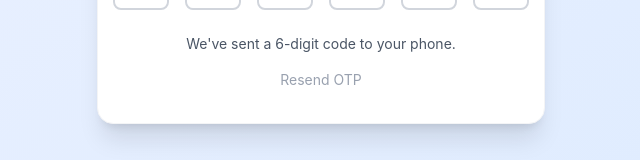
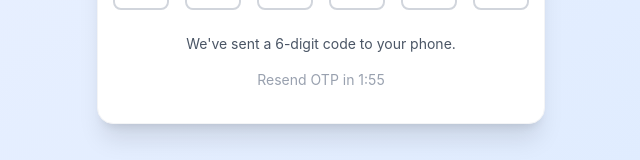
Before and after one commit to RasoulJf/Rokad-E-commerce, a React (Vite) app in the folder Client/: page /authorization/otp in a window 1280 px wide. Shown: the part 408-568 px from the top of the page, without its empty margins (319-959 px from the left). Built offline with nearby package versions, Linux system fonts and the light colour scheme.

Commit message:
Update Client

```diff
--- a/Client/src/App.jsx
+++ b/Client/src/App.jsx
@@ -1,23 +1,31 @@
 import React from "react";
 import { Toaster } from "react-hot-toast";
-import { Auth, Authorization,CheckOtp,CheckPass,ForgetPass } from "./Pages";
+import {
+  Auth,
+  Authorization,
+  CheckOtp,
+  CheckPass,
+  ForgetPass,
+  Home,
+} from "./Pages";
 import { Navigate, Route, Routes } from "react-router-dom";
-import Home from "./Pages/Home";
 import { useSelector } from "react-redux";
 export default function App() {
-  const token = useSelector(state=>state.auth.token)
+  const token = useSelector((state) => state.auth.token);
   return (
     <>
       <Routes>
-        <Route path="/" element={<Home/>}></Route>
-        <Route path="/authorization" element={token? <Navigate to={'/'}/>: <Authorization/>}>
-          <Route index element={<Auth/>}/>
-          <Route path="otp" element={<CheckOtp/>}/>
-          <Route path="pass" element={<CheckPass/>}/>
-          <Route path="forget-pass" element={<ForgetPass/>}/>
+        <Route path="/" element={<Home />} />
+        <Route
+          path="/authorization"
+          element={token ? <Navigate to={"/"} /> : <Authorization />}
+        >
+          <Route index element={<Auth />} />
+          <Route path="otp" element={<CheckOtp />} />
+          <Route path="pass" element={<CheckPass />} />
+          <Route path="forget-pass" element={<ForgetPass />} />
         </Route>
       </Routes>
-
       <Toaster />
     </>
   );
--- a/Client/src/Pages/Authorization/Auth/index.jsx
+++ b/Client/src/Pages/Authorization/Auth/index.jsx
@@ -1,38 +1,39 @@
-import React, { useState } from "react";
-import fetchData from '../../../Utils/fetchData'
-import { useNavigate } from "react-router-dom";
-import notify from "../../../Utils/notify";
+import React, { useState } from 'react';
+import notify from '../../../Utils/notify';
+import fetchData from '../../../Utils/fetchData';
+import { useNavigate } from 'react-router-dom';
 
 const Auth = () => {
-  const [phoneNumber, setPhoneNumber] = useState("");
-  const navigate = useNavigate();
-  const handleSubmit = async (e) => {
+  const [phoneNumber, setPhoneNumber] = useState('');
+const navigate=useNavigate()
+  const handleSubmit = async(e) => {
     if(!phoneNumber){
-      notify('please enter your phone number','error')
+      return notify('please enter your phone number','error')
     }
     e.preventDefault();
-    const res = await fetchData("auth", {
+    const res=await fetchData('auth',{
       method: "POST",
       headers: {
         "Content-type": "application/json",
       },
       body: JSON.stringify({ phoneNumber }),
-    });
+    })
     localStorage.setItem('phoneNumber',phoneNumber)
     localStorage.setItem('newAccount',res.newAccount)
     if(res.success){
-if(res.password){
-navigate('pass')
-}else{
-  navigate('otp')
-}
+      if(res.password){
+        navigate('pass')
+      }else{
+        notify(res.message,'success')
+        navigate('otp')
+      }
     }else{
-
+      notify(res.message,'error')
     }
   };
 
   const handleForgotPassword = () => {
-    navigate("/forget-pass");
+    navigate('forget-pass')
   };
 
   return (
@@ -41,10 +42,7 @@ navigate('pass')
         <h2 className="text-2xl font-bold mb-6 text-center">Login</h2>
         <form onSubmit={handleSubmit}>
           <div className="mb-4">
-            <label
-              htmlFor="phoneNumber"
-              className="block text-sm font-medium text-gray-700"
-            >
+            <label htmlFor="phoneNumber" className="block text-sm font-medium text-gray-700">
               Phone Number
             </label>
             <input
--- a/Client/src/Pages/Authorization/CheckOtp/index.jsx
+++ b/Client/src/Pages/Authorization/CheckOtp/index.jsx
@@ -1,62 +1,74 @@
-import React, { useEffect, useState } from "react";
+import React, { useState, useEffect } from "react";
 import OtpInput from "./OtpInput";
+import fetchData from "../../../Utils/fetchData";
+import { useDispatch } from "react-redux";
+import { login } from "../../../Store/Slices/AuthSlice";
+import notify from "../../../Utils/notify";
 import { useNavigate } from "react-router-dom";
-import { useDispatch } from "react-redux";
-import fetchData from "../../../Utils/fetchData";
-import notify from "../../../Utils/notify";
 
 const CheckOtp = () => {
-  const navigate = useNavigate()
-  const dispatch = useDispatch()
-  const [timer,setTimer]=useState(120)
-  const [isResendDisables,setIsResendDisables]=useState(true)
-  const handleOtpComplete =async (code) => {
-   const phoneNumber = localStorage.getItem('phoneNumber')
-   const newAccount = localStorage.getItem('newAccount')
-    const res = await fetchData("auth/otp",{
-      method:'POST',
-      headers:{
-        "Content-Type":"application.json"
+  const navigate = useNavigate();
+  const dispatch = useDispatch();
+  const [timer, setTimer] = useState(120); // 2 minutes in seconds
+  const [isResendDisabled, setIsResendDisabled] = useState(true);
+  // Handle OTP completion
+  const handleOtpComplete = async (code) => {
+    const phoneNumber = localStorage.getItem("phoneNumber");
+    const newAccount = localStorage.getItem("newAccount");
+    const res = await fetchData("auth/otp", {
+      method: "POST",
+      headers: {
+        "Content-Type": "application/json",
       },
-      body: JSON.stringify({code,newAccount,phoneNumber})
-    })
-    if(res.success){
-      dispatch(login({user: res?.data?.user , token: res?.data?.token}))
-      notify(res.message, "success")
-      navigate('/')
-    }else{
-      notify(res.message, "error")
+      body: JSON.stringify({ code, newAccount, phoneNumber }),
+    });
+    if (res.success) {
+      dispatch(login({ user: res?.data?.user, token: res?.data?.token }));
+      notify(res.message, "success");
+      navigate("/");
+    } else {
+      notify(res.message, "error");
     }
   };
-const handleResendOtp = async() => {
-  const phoneNumber = localStorage.getItem('phoneNumber')
-  const res = await fetchData('auth/resend',{
-    method:'POST',
-    headers:{
-      "Content-Type":"application.json"
-    },
-    body: JSON.stringify({phoneNumber})
-  })
-  if(res.success){
-    notify(res.message, "success")
-    setTimer(120)
-    setIsResendDisables(true)
-  }else{
-    notify(res.message, "error")
-  }
-}
- useEffect(() => {
-  let interval
-  if(timer > 0){
-    interval = setInterval(() => {
-      setTimer((prevTimer)=> prevTimer - 1)
-    },1000
-    )
-  }else{
-    setIsResendDisables(false)
-  }
- },[]
- )
+
+  // Handle Resend OTP
+  const handleResendOtp = async () => {
+    const phoneNumber = localStorage.getItem("phoneNumber");
+    const res = await fetchData("auth/resend", {
+      method: "POST",
+      headers: {
+        "Content-Type": "application/json",
+      },
+      body: JSON.stringify({ phoneNumber }),
+    });
+    if (res.success) {
+      notify(res.message, "success");
+      setTimer(120); // Reset the timer to 2 minutes
+      setIsResendDisabled(true); // Disable the button again
+    } else {
+      notify(res.message, "error");
+    }
+  };
+
+  // Timer countdown
+  useEffect(() => {
+    let interval;
+    if (timer > 0) {
+      interval = setInterval(() => {
+        setTimer((prevTimer) => prevTimer - 1);
+      }, 1000);
+    } else {
+      setIsResendDisabled(false); // Enable the button when timer reaches 0
+    }
+    return () => clearInterval(interval); // Cleanup interval on unmount
+  }, [timer]);
+
+  // Format timer into minutes and seconds
+  const formatTime = (time) => {
+    const minutes = Math.floor(time / 60);
+    const seconds = time % 60;
+    return `${minutes}:${seconds < 10 ? "0" : ""}${seconds}`;
+  };
 
   return (
     <div className="min-h-screen flex items-center justify-center bg-gradient-to-br from-indigo-50 to-blue-100">
@@ -69,14 +81,17 @@ const handleResendOtp = async() => {
           We've sent a 6-digit code to your phone.
         </p>
         <button
-          onClick={() => console.log("Resend OTP")}
-          disabled={isResendDisables}
+          onClick={handleResendOtp}
+          disabled={isResendDisabled}
           className={`mt-4 w-full text-center text-sm ${
-            isResendDisables? 'text-gray-400 cursor-not-allowed' :
-            ''
+            isResendDisabled
+              ? "text-gray-400 cursor-not-allowed"
+              : "text-indigo-600 hover:text-indigo-500"
           } focus:outline-none`}
         >
-          Resend OTP
+          {isResendDisabled
+            ? `Resend OTP in ${formatTime(timer)}`
+            : "Resend OTP"}
         </button>
       </div>
     </div>
--- a/Client/src/Pages/Home/index.jsx
+++ b/Client/src/Pages/Home/index.jsx
@@ -2,8 +2,8 @@ import React from 'react'
 
 export default function Home() {
   return (
-    <>
-      This Is Home Page
-    </>
+    <div>
+      <h1>Welcome to Home Page</h1>
+    </div>
   )
 }
--- a/Client/src/Pages/index.jsx
+++ b/Client/src/Pages/index.jsx
@@ -2,5 +2,6 @@ import Authorization from "./Authorization"
 import Auth from "./Authorization/Auth"
 import CheckOtp from "./Authorization/CheckOtp"
 import CheckPass from "./Authorization/CheckPass"
-import ForgetPass from "./Authorization"
-export {Authorization,Auth,CheckOtp,CheckPass,ForgetPass}
+import ForgetPass from "./Authorization/ForgetPass"
+import Home from "./Home"
+export {Authorization,Auth,CheckOtp,CheckPass,ForgetPass,Home}
--- a/Client/vite.config.js
+++ b/Client/vite.config.js
@@ -2,7 +2,7 @@ import { defineConfig } from 'vite'
 import react from '@vitejs/plugin-react'
 import tailwindcss from '@tailwindcss/vite'
 
-
+// https://vite.dev/config/
 export default defineConfig({
   plugins: [react(),tailwindcss()],
 })
```
Also changed, not shown: Client/src/Pages/Authorization/CheckOtp/OtpInput/index.jsx (line endings or trailing spaces), Client/src/Pages/Authorization/ForgetPass/StepOne/index.jsx (line endings or trailing spaces), 1 other file (tests, documents, lock files or other folders).
